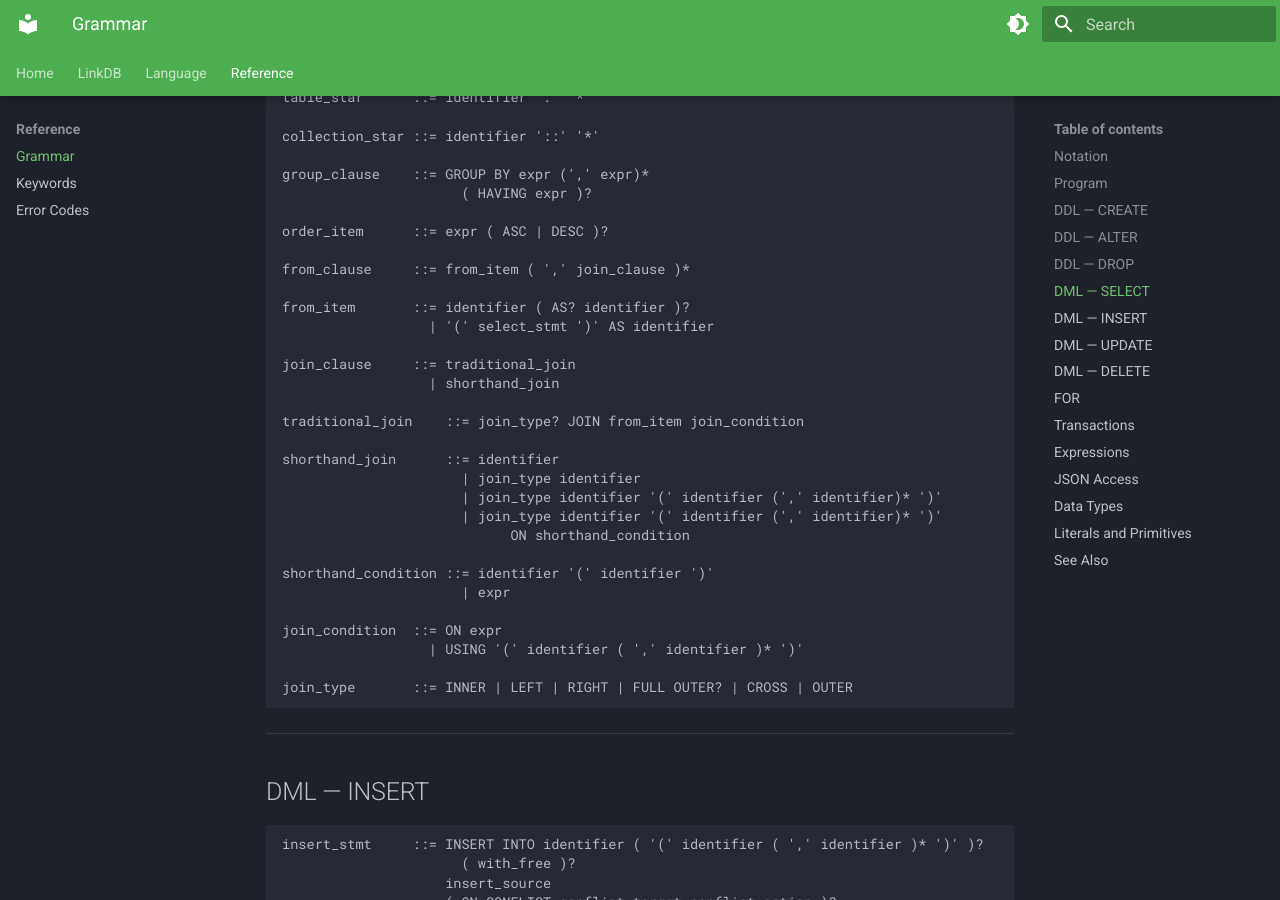
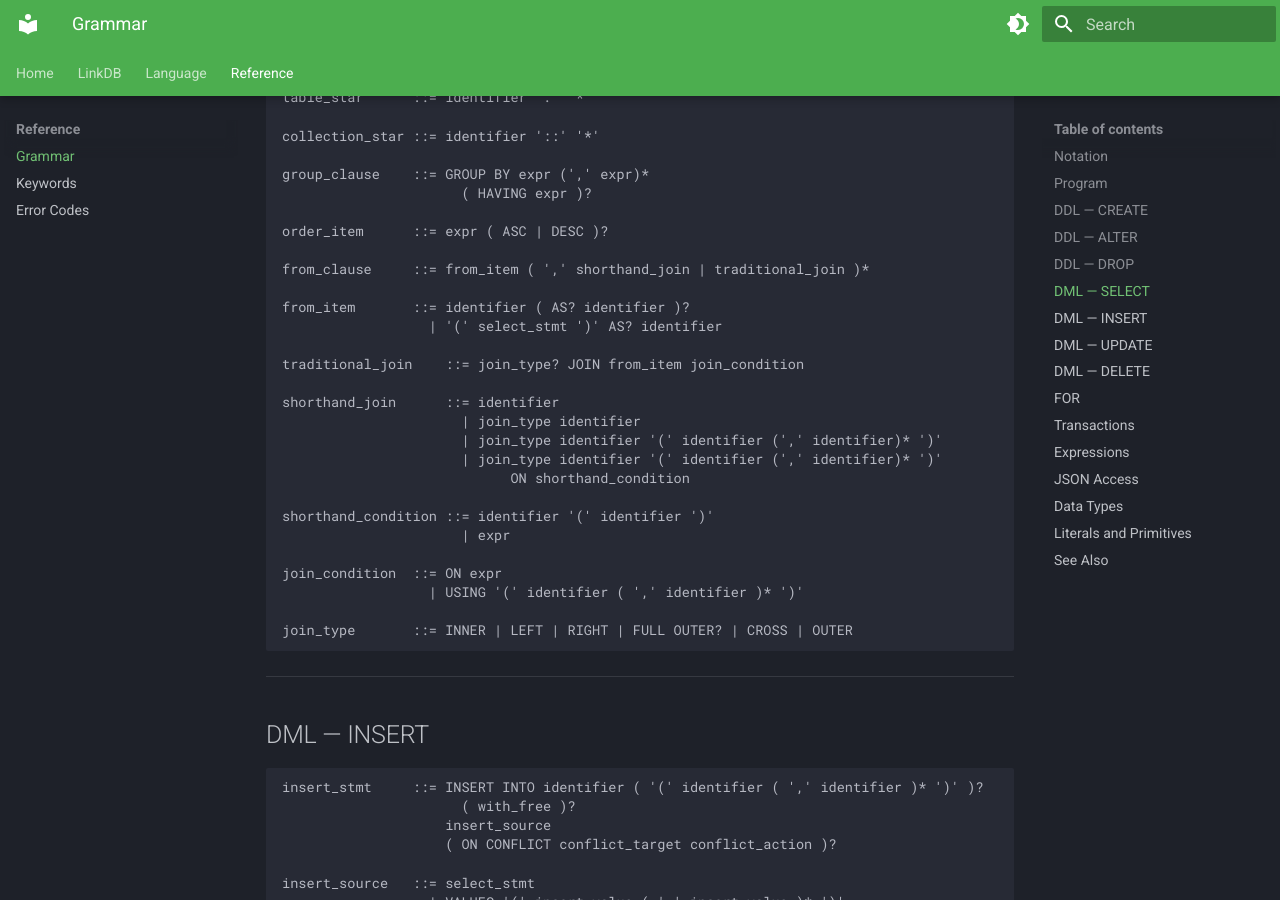
Before and after one commit to linkql/linkdb-docs, an MkDocs documentation site: the page built from docs/reference/grammar.md, in a window 1280 px wide and 900 px high, scrolled down 3913 px. Built offline with MkDocs 1.6.1 and Material for MkDocs 9.7.7, drawn with Linux system fonts in a browser that asks for light colours.

Commit message:
update grammar

```diff
--- a/docs/reference/grammar.md
+++ b/docs/reference/grammar.md
@@ -195,13 +195,10 @@ group_clause    ::= GROUP BY expr (',' expr)*
 
 order_item      ::= expr ( ASC | DESC )?
 
-from_clause     ::= from_item ( ',' join_clause )*
+from_clause     ::= from_item ( ',' shorthand_join | traditional_join )*
 
 from_item       ::= identifier ( AS? identifier )?
-                  | '(' select_stmt ')' AS identifier
-
-join_clause     ::= traditional_join
-                  | shorthand_join
+                  | '(' select_stmt ')' AS? identifier
 
 traditional_join    ::= join_type? JOIN from_item join_condition
 
```
Also changed, not shown: docs/language/dml/select/from.md (+2 -5 lines), docs/language/dml/select/joins.md (+0 -3 lines), grammar.md (+2 -5 lines).
